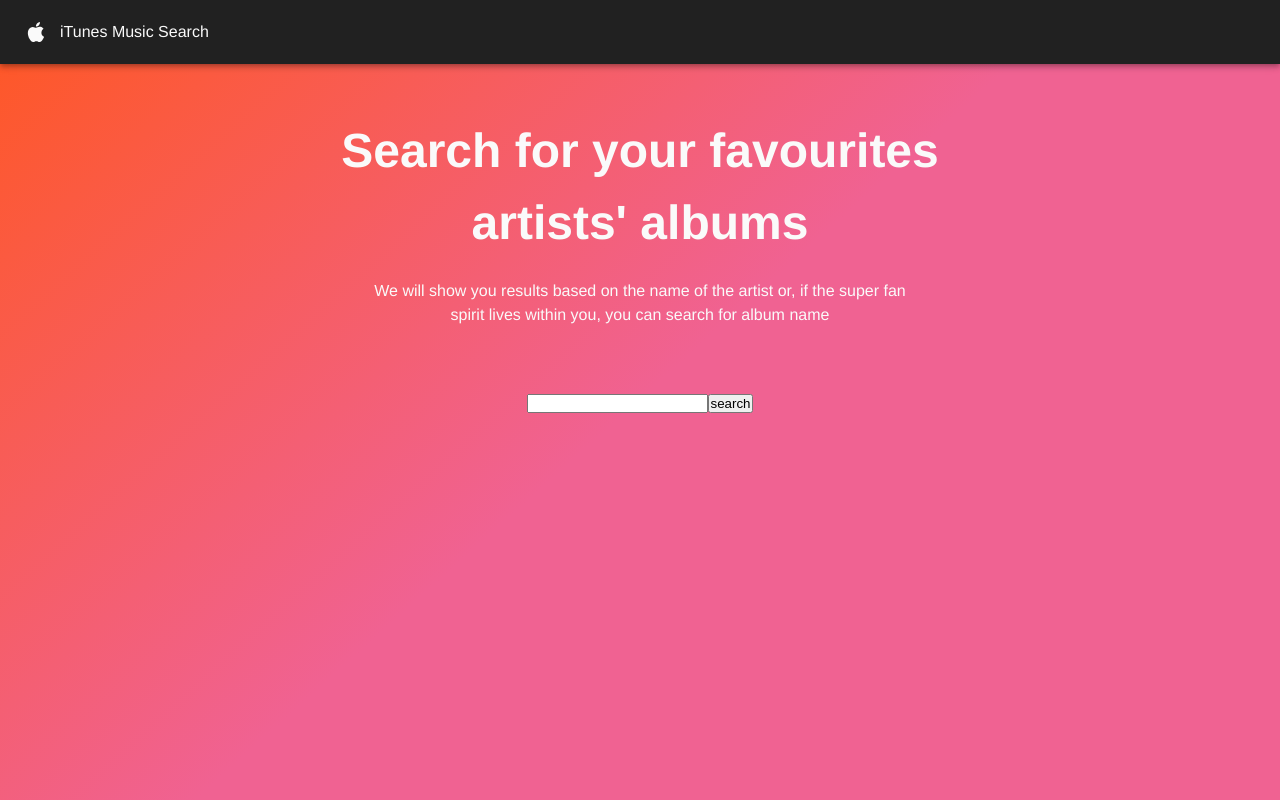
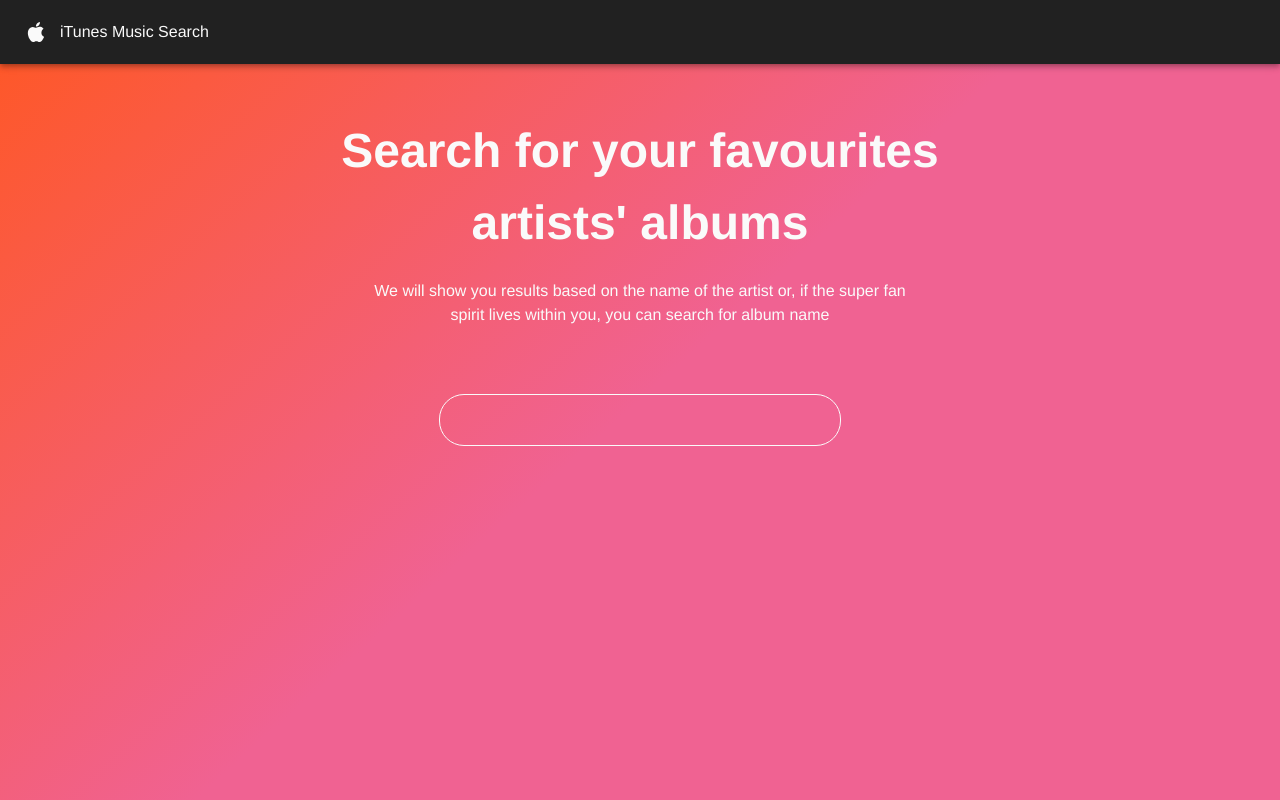
Before and after one commit to orianabreu/npaw-test, a React (Create React App) app: page / in a window 1280 px wide. Built offline with nearby package versions, Linux system fonts and the light colour scheme.

Commit message:
add MUI input and key down event

```diff
--- a/src/components/MusicSearch/MusicSearch.jsx
+++ b/src/components/MusicSearch/MusicSearch.jsx
@@ -1,8 +1,11 @@
 import React, { useReducer } from "react";
 import axios from "axios";
+import IconButton from "@mui/material/IconButton";
+import SearchIcon from "@mui/icons-material/Search";
 
 import AlbumCard from "../AlbumCard/AlbumCard";
 import { initialState, reducer } from "./reducer";
+import { Input } from "./MusicSearchStyles";
 
 export default function MusicSearch() {
   const [state, dispatch] = useReducer(reducer, initialState);
@@ -10,7 +13,7 @@ export default function MusicSearch() {
 
   const url = `https://itunes.apple.com/search?term=${inputSearch}&entity=album&limit=20`;
 
-  const searchMusic = async () => {
+  const searchMusic = async (event) => {
     if (!inputSearch) {
       console.log("error");
       dispatch({ type: "empy-inputfield" });
@@ -18,6 +21,7 @@ export default function MusicSearch() {
       dispatch({ type: "no-error" });
     }
 
+    if (event.key === "Enter") {
       try {
         const response = await axios(url);
         console.log(response.data.results);
@@ -27,6 +31,8 @@ export default function MusicSearch() {
         dispatch({ type: "error", payload: error.message });
       }
       dispatch({ type: "show-results" });
+    }
+
   };
 
   const handleChange = (e) => {
@@ -34,9 +40,14 @@ export default function MusicSearch() {
   };
 
   return (
-    <div>
-      <input type='text' value={inputSearch} onChange={handleChange} />
-      <button onClick={searchMusic}>search</button>
+    <>
+      <Input
+        type='text'
+        value={inputSearch}
+        onChange={handleChange}
+        onKeyDown={searchMusic}
+      />
+      {/* <button onClick={searchMusic}>search</button> */}
 
       {error && <p>{error}</p>}
 
@@ -51,6 +62,6 @@ export default function MusicSearch() {
             />
           );
         })}
-    </div>
+    </>
   );
 }
--- /dev/null
+++ b/src/components/MusicSearch/MusicSearchStyles.jsx
@@ -0,0 +1,19 @@
+import { alpha, styled } from '@mui/material/styles';
+
+export const Input = styled('input')(({ theme }) => ({
+    width: '30%',
+    outline: 'none',
+    borderRadius: '25px',
+    border: `1px solid ${theme.palette.light.main}`,
+    padding: '1rem 2rem',
+    color: theme.palette.light.main,
+    fontSize: theme.typography.paragraph,
+    background: 'transparent',
+    '&:focus': {
+      boxShadow: `${alpha(theme.palette.light.main, 0.25)} 0 0 0 0.2rem`,
+      border: `2px solid ${theme.palette.light.main}`,
+    },
+    '&:hover': {
+      borderColor: theme.palette.dark.main,
+    }
+}));
```
Lines whose indentation alone changed are shown as unchanged.
